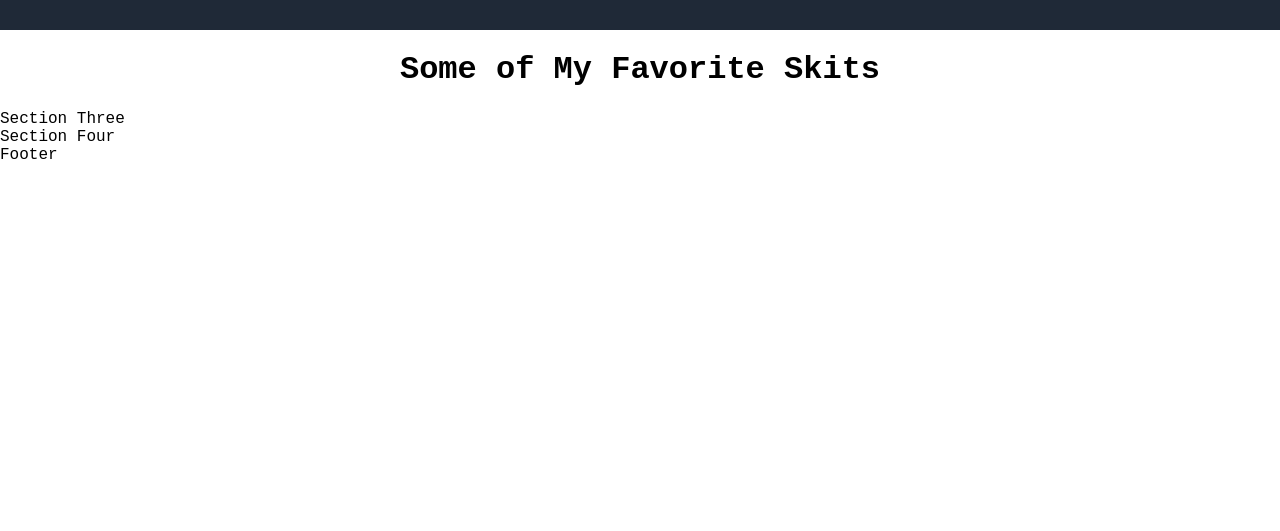
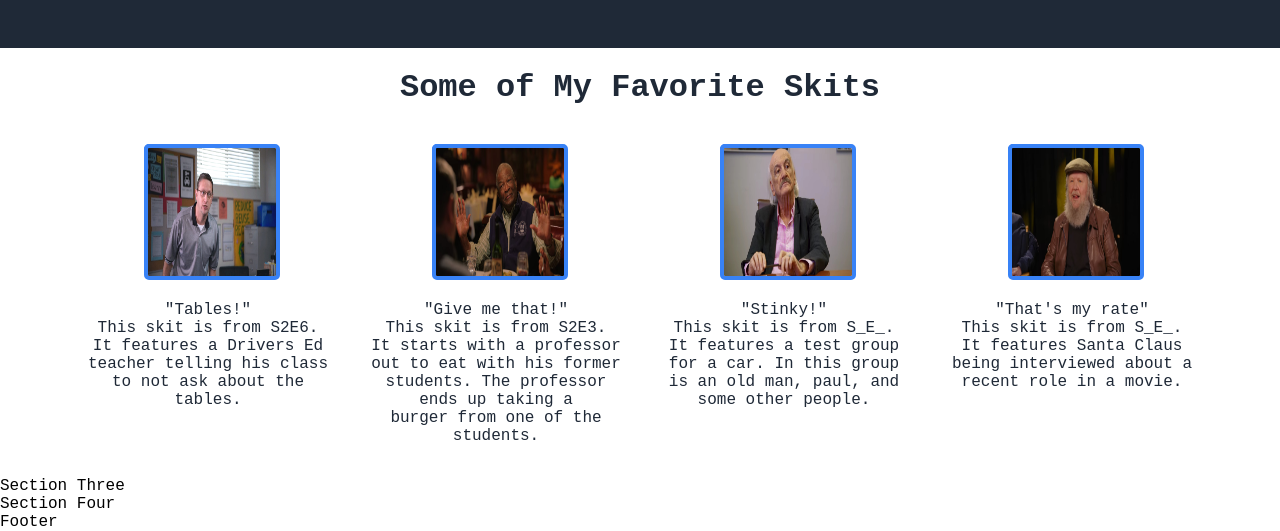
Before and after one commit to Hagnap/landing-page, a plain HTML site: page index.html in a window 1280 px wide. Shown: the part 739-1270 px from the top of the page. Before the commit the page ends 903 px from the top, so only its background shows below. Drawn offline with Linux system fonts and the light colour scheme.

Commit message:
Add buttons that are images + skit descriptions

```diff
--- a/index.html
+++ b/index.html
@@ -28,8 +28,8 @@
             </h1>
 
             <p>
-                This website will showcase my favorite skits from the<br>
-                show I Think You Should Leave by Tim Robinson.<br>
+                This website will showcase my some of my favorite skits<br>
+                from the show I Think You Should Leave with Tim Robinson.<br>
                 This is a comedy skit-show written and starring a former<br>
                 SNL cast member, Tim Robinson. It is in this show where<br>
                 Tim showcases his comedic genius in unimaginable ways.<br>
@@ -50,6 +50,61 @@
 
         <div class="skits">
 
+            <div class="skit">
+                <button onclick="window.open('https://www.youtube.com/watch?v=-ZBwPmla8QQ','_blank')">
+                    <img src="images/tables.png" alt="Tim Robinson as a Drivers Ed teacher" border="0" />
+                </button>
+                <p>
+                    "Tables!"<br>
+                    This skit is from S2E6.<br>
+                    It features a Drivers Ed<br>
+                    teacher telling his class<br>
+                    to not ask about the tables.</br>
+                </p>
+            </div>
+
+            <div class="skit">
+                <button onclick="window.open('https://www.youtube.com/watch?v=Jt1GRckaQ_s&ab_channel=NetflixIsAJoke','_blank')">
+                    <img src="images/burger.png" alt="A professor trying to take his former student's hamburger" border="0" />
+                </button>
+                <p>
+                    "Give me that!"<br>
+                    This skit is from S2E3.<br>
+                    It starts with a professor<br>
+                    out to eat with his former<br>
+                    students. The professor ends up taking a</br>
+                    burger from one of the students.</br>
+                </p>
+            </div>
+
+            <div class="skit">
+                <button onclick="window.open('https://www.youtube.com/watch?v=8YDpvMYk5jA','_blank')">
+                    <img src="images/test-group.png" alt="A professor trying to take his former student's hamburger" border="0" />
+                </button>
+                <p>
+                    "Stinky!"<br>
+                    This skit is from S_E_.<br>
+                    It features a test group<br>
+                    for a car. In this group<br>
+                    is an old man, paul, and</br>
+                    some other people.</br>
+                </p>
+            </div>
+
+            <div class="skit">
+                <button onclick="window.open('https://www.youtube.com/watch?v=zieppd4yABQ','_blank')">
+                    <img src="images/santa.png" alt="A professor trying to take his former student's hamburger" border="0" />
+                </button>
+                <p>
+                    "That's my rate"<br>
+                    This skit is from S_E_.<br>
+                    It features Santa Claus<br>
+                    being interviewed about a<br>
+                    recent role in a movie.</br>
+                </p>
+            </div>
+
+
         </div>
     </div>
 
--- a/style.css
+++ b/style.css
@@ -76,8 +76,45 @@ button:hover {
 }
 
 .section-two {
+    background-color: white;
+    color: #1F2937;
+
     display: flex;
     flex-direction: column;
     justify-content: center;
     align-items: center;
 }
+
+.section-two .skits {
+    display: flex;
+}
+
+.section-two .skits .skit {
+    text-align: center;
+    font-size: 16px;
+    margin: 16px;
+
+    min-width: 128px;
+    max-width: 256px;
+
+    position: relative;
+    width: 256px;
+}
+
+.section-two .skits .skit button,
+.section-two .skits .skit button img {
+    height: 128px;
+    width: 128px;
+
+}
+
+.section-two .skits .skit button {
+    border: none;
+    padding: 0;
+    margin: 0;
+}
+
+.section-two .skits .skit button img {
+    border: 4px solid #3882F6;
+    border-radius: 5px;
+}
```
Also changed, not shown: images/CalicoCutPants.png (added), images/burger.png (added).
